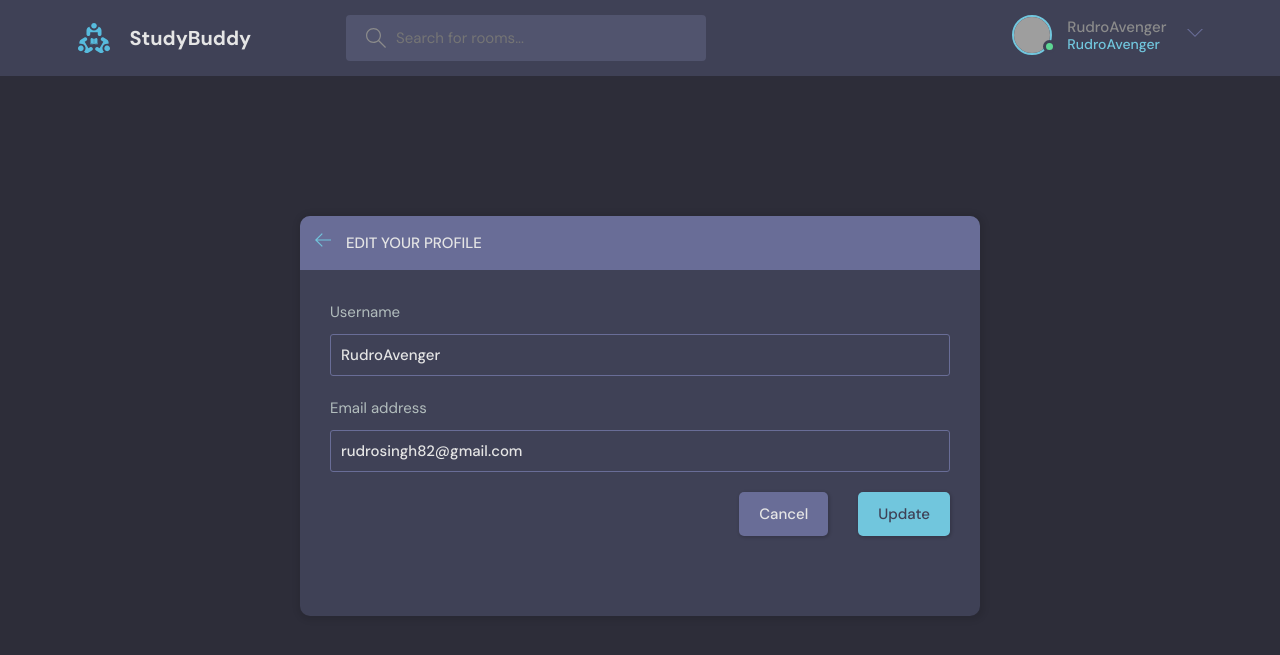
After one commit to SynysterRudro/Django-StudyBud, a Django app: page /update-user/ in a window 1280 px wide. The commit adds this page. Shown: the top 655 px of the page. Run offline with Django 5.2, Linux system fonts and the light colour scheme; a user stored in the database is signed in; grey boxes are pictures that could not be loaded.

Commit message:
user profile update section is done

```diff
--- a/base/forms.py
+++ b/base/forms.py
@@ -1,6 +1,7 @@
 
 from django.forms import ModelForm
 from .models import Room
+from django.contrib.auth.models import User
 
 
 
@@ -10,3 +11,8 @@ class RoomForm(ModelForm):
         fields = '__all__'
         # fields = ['name', 'description']  # you can also specify fields individuallyß
         exclude = ['host', 'participants']  # you can also exclude fields individually
+
+class UserForm(ModelForm):
+    class Meta:
+        model = User
+        fields = ['username', 'email']
--- a/base/templates/base/profile.html
+++ b/base/templates/base/profile.html
@@ -20,7 +20,9 @@
           <div class="profile__info">
             <h3>{{user.username}}</h3>
             <p>@{{user.username}}</p>
-            <a href="edit-user.html" class="btn btn--main btn--pill">Edit Profile</a>
+            {%if request.user == user%}
+            <a href="{%url 'update-user'%}" class="btn btn--main btn--pill">Edit Profile</a>
+            {%endif%}
           </div>
           <div class="profile__about">
             <h3>About</h3>
--- a/base/templates/base/room_form.html
+++ b/base/templates/base/room_form.html
@@ -54,8 +54,8 @@
           </div>
 
           <div class="form__action">
-            <a class="btn btn--dark" href="index.html">Cancel</a>
-            <button class="btn btn--main" type="submit">Create Room</button>
+            <a class="btn btn--dark" href="{%url 'home'%}">Cancel</a>
+            <button class="btn btn--main" type="submit">Submit</button>
           </div>
         </form>
       </div>
--- /dev/null
+++ b/base/templates/base/update-user.html
@@ -0,0 +1,43 @@
+{% extends "main.html" %} {% block content %}
+
+
+    <main class="update-account layout">
+        <div class="container">
+            <div class="layout__box">
+                <div class="layout__boxHeader">
+                    <div class="layout__boxTitle">
+                        <a href="{%url 'home'%}">
+                            <svg version="1.1" xmlns="http://www.w3.org/2000/svg" width="32" height="32"
+                                viewBox="0 0 32 32">
+                                <title>arrow-left</title>
+                                <path
+                                    d="M13.723 2.286l-13.723 13.714 13.719 13.714 1.616-1.611-10.96-10.96h27.625v-2.286h-27.625l10.965-10.965-1.616-1.607z">
+                                </path>
+                            </svg>
+                        </a>
+                        <h3>Edit your profile</h3>
+                    </div>
+                </div>
+                <div class="layout__body">
+                    <form class="form" action="" method="POST">
+                        {% csrf_token %}
+
+                        {%for field in form%}
+                        <div class="form__group">
+                            <label for="profile_pic">{{field.label}}</label>
+                            {{field}}
+                        </div>
+                        {%endfor%}
+
+
+                        <div class="form__action">
+                            <a class="btn btn--dark" href="index.html">Cancel</a>
+                            <button class="btn btn--main" type="submit">Update</button>
+                        </div>
+                    </form>
+                </div>
+            </div>
+        </div>
+      </div>
+    </main>
+{% endblock content %}
--- a/base/urls.py
+++ b/base/urls.py
@@ -13,6 +13,7 @@ urlpatterns = [
     path('update-room/<str:pk>', views.update_Room, name='update-room'),
     path('delete-room/<str:pk>', views.delete_Room, name='delete-room'),
     path('delete-message/<str:pk>', views.delete_Message, name='delete-message'),
-    path('profile/<str:pk>/', views.userProfile, name='user-profile')
+    path('profile/<str:pk>/', views.userProfile, name='user-profile'),
+    path('update-user/', views.updateUser, name='update-user')
 
 ]
--- a/base/views.py
+++ b/base/views.py
@@ -3,7 +3,7 @@ from django.http import HttpResponse
 from django.db.models import Q
 # Q is for complex queries adding and or operations
 from .models import Room,Topic, Message
-from .forms import RoomForm
+from .forms import RoomForm, UserForm
 
 # Create your views here.
 
@@ -157,7 +157,7 @@ def update_Room(request, pk):
         room.name= request.POST.get('name')
         room.topic = topic
         room.description= request.POST.get('description ')
-        room.save()
+        room.save( )
 
 
 
@@ -194,3 +194,17 @@ def delete_Message (request, pk):
           message .delete()
           return redirect('home')
      return render(request, 'base/delete.html',{'obj': message })
+
+
+@login_required(login_url='login')
+def updateUser(request):
+      user = request.user
+      form = UserForm(instance=user)
+
+      if request.method == 'POST':
+           form = UserForm(request.POST, instance=user)
+           if form.is_valid():
+                form.save()
+                return redirect('user-profile', pk=user.id)
+      context = {'form': form}
+      return render(request, 'base/update-user.html',context)
--- a/templates/navbar.html
+++ b/templates/navbar.html
@@ -28,7 +28,7 @@
 
       {%if request.user.is_authenticated%}
       <div class="header__user">
-        <a href="profile.html">
+        <a href="{%url 'update-user'%}">
           <div class="avatar avatar--medium active">
             <img src="https://randomuser.me/api/portraits/men/37.jpg" />
           </div>
@@ -58,7 +58,7 @@
       </a>
       {%endif%}
       <div class="dropdown-menu">
-        <a href="settings.html" class="dropdown-link"
+        <a href="{%url 'update-user'%}" class="dropdown-link"
           ><svg
             version="1.1"
             xmlns="http://www.w3.org/2000/svg"
@@ -71,7 +71,7 @@
               d="M27.465 32c-1.211 0-2.35-0.471-3.207-1.328l-9.392-9.391c-2.369 0.898-4.898 0.951-7.355 0.15-3.274-1.074-5.869-3.67-6.943-6.942-0.879-2.682-0.734-5.45 0.419-8.004 0.135-0.299 0.408-0.512 0.731-0.572 0.32-0.051 0.654 0.045 0.887 0.277l5.394 5.395 3.586-3.586-5.394-5.395c-0.232-0.232-0.336-0.564-0.276-0.887s0.272-0.596 0.572-0.732c2.552-1.152 5.318-1.295 8.001-0.418 3.274 1.074 5.869 3.67 6.943 6.942 0.806 2.457 0.752 4.987-0.15 7.358l9.392 9.391c0.844 0.842 1.328 2.012 1.328 3.207-0 2.5-2.034 4.535-4.535 4.535zM15.101 19.102c0.26 0 0.516 0.102 0.707 0.293l9.864 9.863c0.479 0.479 1.116 0.742 1.793 0.742 1.398 0 2.535-1.137 2.535-2.535 0-0.668-0.27-1.322-0.742-1.793l-9.864-9.863c-0.294-0.295-0.376-0.74-0.204-1.119 0.943-2.090 1.061-4.357 0.341-6.555-0.863-2.631-3.034-4.801-5.665-5.666-1.713-0.561-3.468-0.609-5.145-0.164l4.986 4.988c0.391 0.391 0.391 1.023 0 1.414l-5 5c-0.188 0.188-0.441 0.293-0.707 0.293s-0.52-0.105-0.707-0.293l-4.987-4.988c-0.45 1.682-0.397 3.436 0.164 5.146 0.863 2.631 3.034 4.801 5.665 5.666 2.2 0.721 4.466 0.604 6.555-0.342 0.132-0.059 0.271-0.088 0.411-0.088z"
             ></path>
           </svg>
-          Settings</a
+          Update</a
         >
         <a href="{%url 'logout'%}" class="dropdown-link"
           ><svg
```
Also changed, not shown: db.sqlite3, 2 other files.
